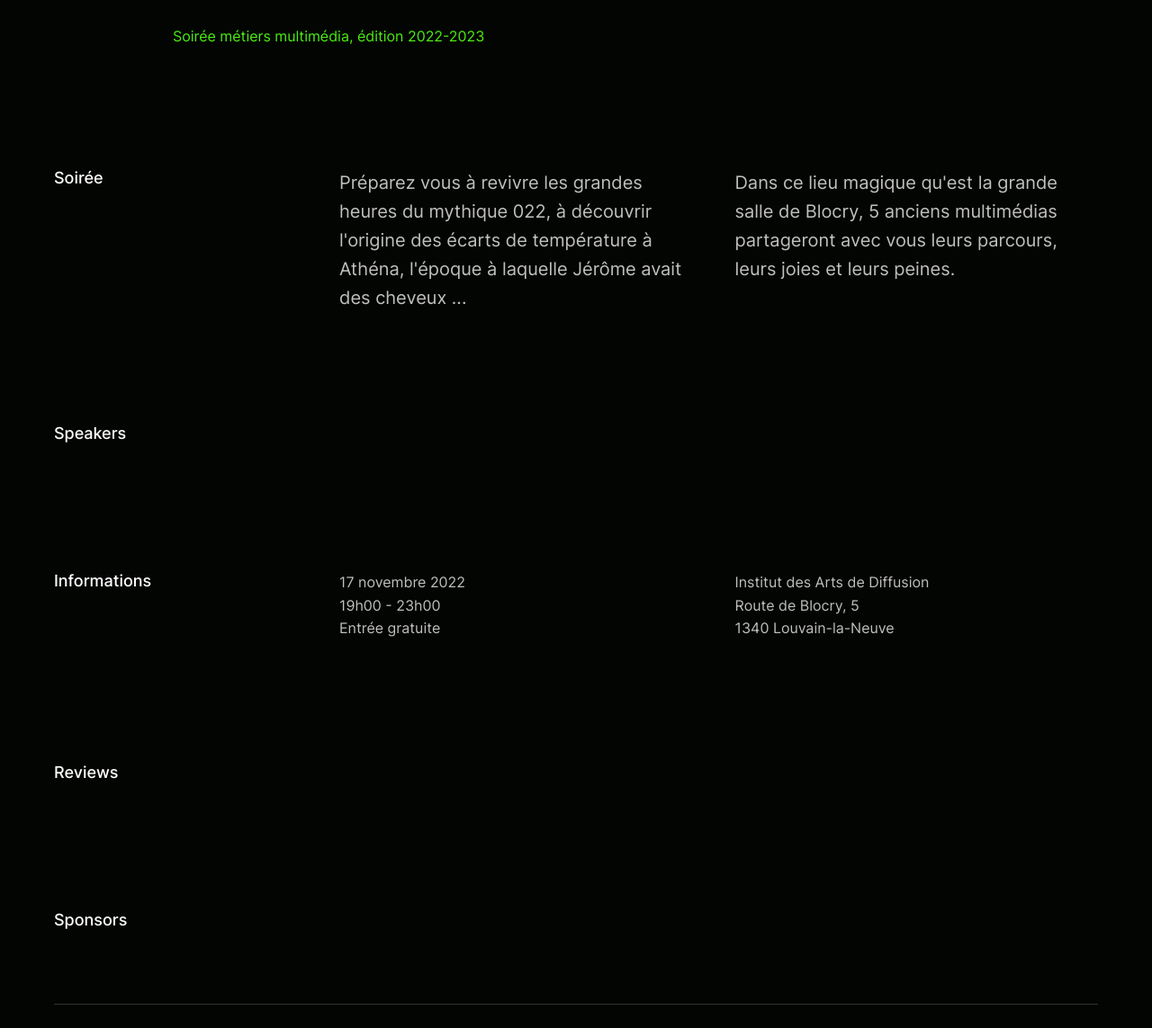
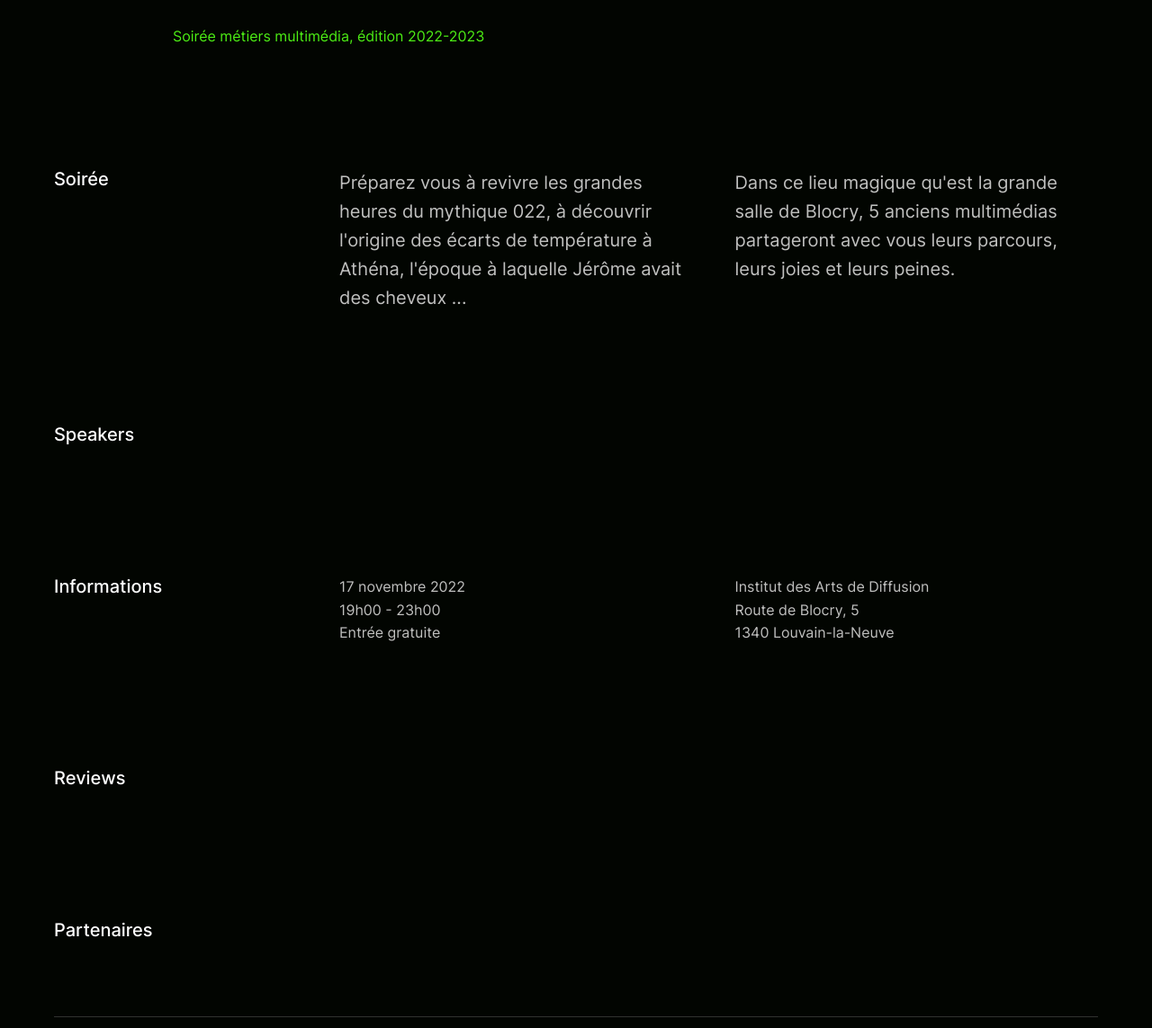
Before and after one commit to jeromecoupe/iad-soireemm-2022-2023, a Node project: template src/content/pages/index.njk in a window 1280 px wide. Shown: the part 503-1646 px from the top of the page at 90% size. Run offline with Node 20 templates, Linux system fonts and the light colour scheme; the template is opened without the code that fills it, so the values that code supplies are empty; style sheets or scripts are compiled from the project's sources; some libraries are stand-ins or nearby versions.

Commit message:
typographic scale

```diff
--- a/src/assets/scss/components/_components-pagetitle.scss
+++ b/src/assets/scss/components/_components-pagetitle.scss
@@ -54,9 +54,9 @@
   margin-block-end: calc(30 / 16 * 1rem);
   color: var(--color-white);
   font-size: clamp(
-    calc(39 / 16 * 1rem),
+    calc(41 / 16 * 1rem),
     calc(1rem + 6vw),
-    calc(95 / 16 * 1rem)
+    calc(94 / 16 * 1rem)
   );
   line-height: 1.18;
   font-weight: 800;
--- a/src/assets/scss/components/_components-speaker.scss
+++ b/src/assets/scss/components/_components-speaker.scss
@@ -39,7 +39,7 @@
   animation-duration: 2.4s;
   animation-timing-function: steps(10);
   animation-iteration-count: infinite;
-  opacity: 0.4;
+  opacity: 0.5;
 }
 
 .c-speaker__img {
--- a/src/assets/scss/components/_components-titles.scss
+++ b/src/assets/scss/components/_components-titles.scss
@@ -1,6 +1,10 @@
 // =================================
 // =titles
 // =================================
+
+/*
+https://www.modularscale.com/?18&px&1.125
+*/
 
 .c-h1,
 .c-h2,
@@ -13,15 +17,23 @@
   color: var(--color-white);
 }
 
+.c-h1 {
+  font-size: calc(26 / 16 * 1rem);
+
+  @include breakpoint(medium) {
+    font-size: calc(29 / 16 * 1rem);
+  }
+}
+
 .c-h2 {
   font-size: calc(23 / 16 * 1rem);
 
   @include breakpoint(medium) {
-    font-size: calc(25 / 16 * 1rem);
+    font-size: calc(26 / 16 * 1rem);
   }
 }
 
-.c-h2 {
+.c-h3 {
   font-size: calc(20 / 16 * 1rem);
 
   @include breakpoint(medium) {
@@ -29,18 +41,10 @@
   }
 }
 
-.c-h3 {
+.c-h4 {
   font-size: calc(18 / 16 * 1rem);
 
   @include breakpoint(medium) {
     font-size: calc(20 / 16 * 1rem);
   }
 }
-
-.c-h4 {
-  font-size: calc(16 / 16 * 1rem);
-
-  @include breakpoint(medium) {
-    font-size: calc(18 / 16 * 1rem);
-  }
-}
--- a/src/content/pages/index.njk
+++ b/src/content/pages/index.njk
@@ -113,7 +113,7 @@ permalink: index.html
   <div class="c-pagesection">
     <div class="l-container  l-split">
       <div>
-        <h3 class="c-h4">Sponsors</h3>
+        <h3 class="c-h4">Partenaires</h3>
       </div>
       <div>
         {% for item in sponsors %}
```
